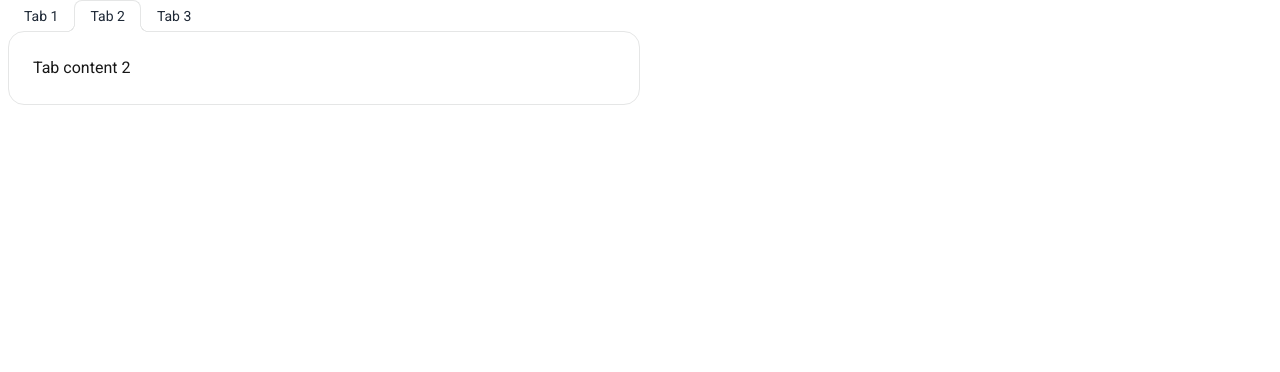
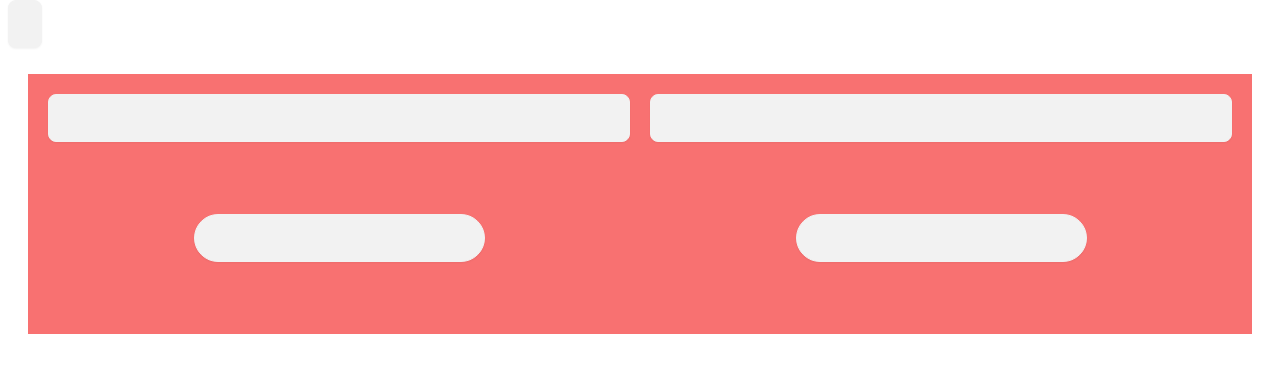
Before and after one commit to Dai-xx/iroha, a Next.js app in the folder frontend/: page /upload in a window 1280 px wide. Shown: the top 372 px of the page. Built offline with nearby package versions, Linux system fonts and the light colour scheme.

Commit message:
Fix: DBの繋ぎこみ, 表示UIの改善

```diff
--- a/frontend/components/CodeArea/index.tsx
+++ b/frontend/components/CodeArea/index.tsx
@@ -13,9 +13,9 @@ const style = {
 
 const CodeArea: FC<Prop> = ({ code }) => (
   <LiveProvider code={code}>
-    <LiveEditor style={style} />
+    <LiveEditor disabled style={style} />
     <LivePreview style={style} />
-    <LiveError style={style} />
+    {/* <LiveError style={style} /> */}
   </LiveProvider>
 );
 
--- a/frontend/components/PostModal/index.tsx
+++ b/frontend/components/PostModal/index.tsx
@@ -44,7 +44,7 @@ export const PostModal: FC<Props> = ({ isOpen, closeModal }) => {
     }
   };
 
-  const url = "http://127.0.0.1:5000/upload";
+  const url = "http://127.0.0.1:5000/db/upload";
   const { trigger, isMutating } = useSWRMutation(url, handleUpload);
 
   return (
--- a/frontend/package.json
+++ b/frontend/package.json
@@ -11,6 +11,7 @@
   },
   "dependencies": {
     "@radix-ui/react-dialog": "^1.1.3",
+    "@react-spring/web": "^9.7.5",
     "next": "14.2.20",
     "next-themes": "^0.4.4",
     "react": "^18",
--- a/frontend/pages/upload.tsx
+++ b/frontend/pages/upload.tsx
@@ -1,52 +1,48 @@
+import { useSpring, animated } from "@react-spring/web";
+import { useState } from "react";
 import Dropzone from "@/components/Dropzone";
 
 export default function Upload() {
+  const [isOpenCode, setIsOpenCode] = useState(false);
+
+  const style = useSpring({
+    width: isOpenCode ? "50%" : "100%", // isOpenCode に応じて幅を変更
+    config: { tension: 500, friction: 200 }, // アニメーション設定
+  });
+
+  const style2 = useSpring({
+    width: isOpenCode ? "50%" : "0", // isOpenCode に応じて幅を変更
+    opacity: isOpenCode ? 1 : 0, // isOpenCode に応じて透明度を変更
+    config: { tension: 500, friction: 200 }, // アニメーション設定
+  });
+
   return (
     <>
-      <div role="tablist" className="tabs tabs-lifted relative w-1/2">
-        <input
-          type="radio"
-          name="my_tabs_2"
-          role="tab"
-          className="tab"
-          aria-label="Tab 1"
-        />
-        <div
-          role="tabpanel"
-          className="tab-content rounded-box border-base-300 bg-base-100 p-6"
-        >
-          Tab content 1
-        </div>
-
-        <input
-          type="radio"
-          name="my_tabs_2"
-          role="tab"
-          className="tab"
-          aria-label="Tab 2"
-          defaultChecked
-        />
-        <div
-          role="tabpanel"
-          className="tab-content rounded-box border-base-300 bg-base-100 p-6"
-        >
-          Tab content 2
-        </div>
-
-        <input
-          type="radio"
-          name="my_tabs_2"
-          role="tab"
-          className="tab"
-          aria-label="Tab 3"
-        />
-        <div
-          role="tabpanel"
-          className="tab-content rounded-box border-base-300 bg-base-100 p-6"
-        >
-          Tab content 3
-        </div>
-      </div>
+      <button
+        onClick={() => setIsOpenCode(!isOpenCode)}
+        className="btn"
+      ></button>
+      <ul className={`border-3 flex h-[300px] w-full border-red-700`}>
+        <animated.div className="bg-white p-5" style={style}>
+          <div className="grid h-full w-full grid-cols-2 grid-rows-2 justify-items-center gap-5 bg-red-400 p-5">
+            <div className="btn w-full"></div>
+            <div className="btn w-full"></div>
+            <div className="btn w-1/2 rounded-full"></div>
+            <div className="btn w-1/2 rounded-full"></div>
+          </div>
+        </animated.div>
+        <animated.div className="h-[300px] w-full bg-black" style={style2} />
+      </ul>
+      {/* <animated.div className="bg-black" style={style2}>
+        {!isOpenCode && (
+          <div className="grid h-full w-full grid-cols-2 grid-rows-2 justify-items-center gap-5 bg-red-400 p-5">
+            <div className="btn w-full"></div>
+            <div className="btn w-full"></div>
+            <div className="btn w-1/2 rounded-full"></div>
+            <div className="btn w-1/2 rounded-full"></div>
+          </div>
+        )}
+      </animated.div> */}
     </>
   );
 }
```
Also changed, not shown: frontend/pages/index.tsx (+97 -49 lines), frontend/utils/validateName.ts (added, +7 -0 lines), 1 other file (tests, documents, lock files or other folders).
